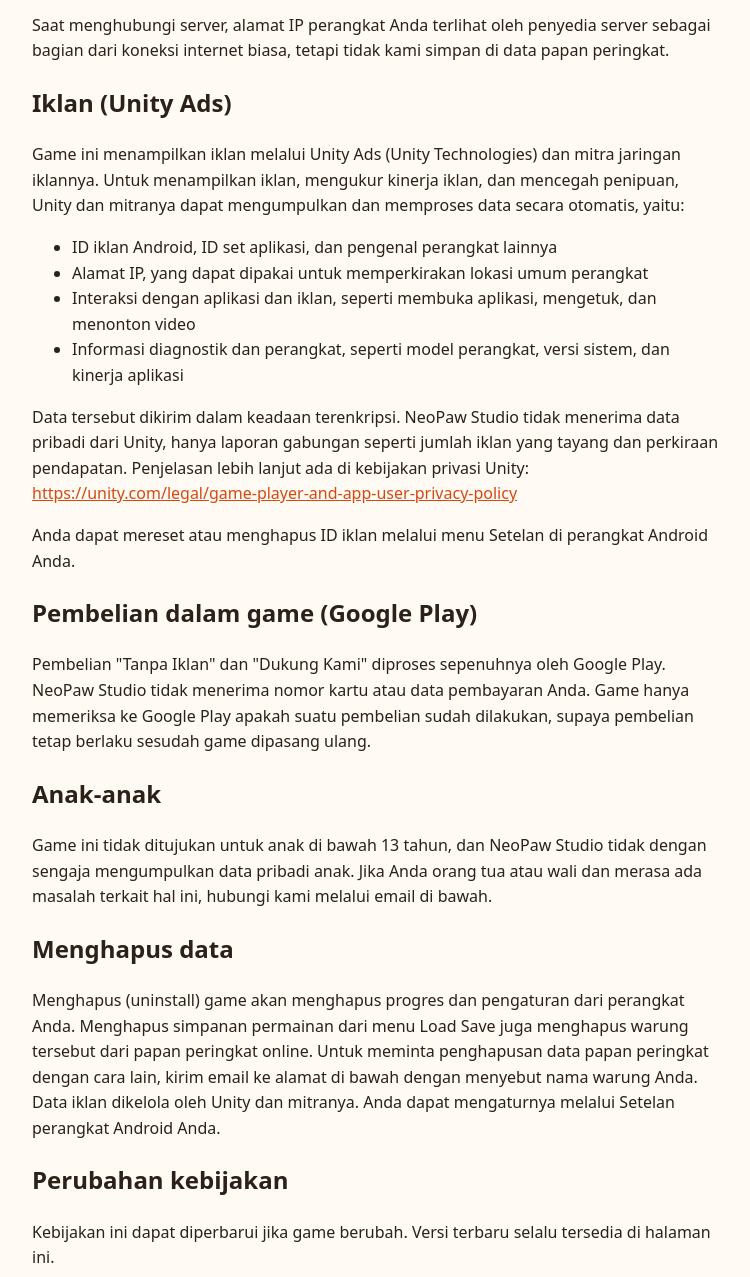
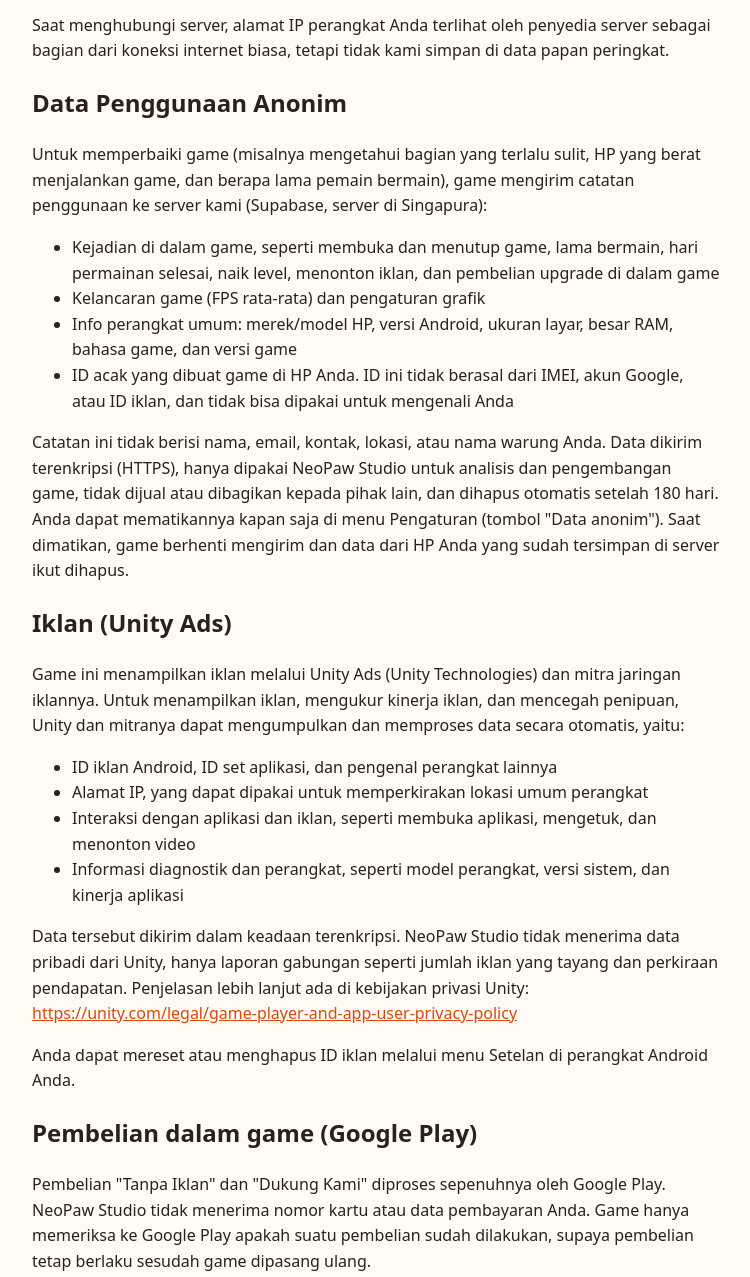
Before and after one commit to neopawstudio/neopawstudio.github.io, a plain HTML site: page privasi.html in a window 1280 px wide. Shown: the part 841-2118 px from the top of the page, without its empty margins (264-1014 px from the left). Drawn offline with Linux system fonts and the light colour scheme.

Commit message:
Kebijakan privasi: tambah bagian Data Penggunaan Anonim (8 Nov)

```diff
--- a/privasi.html
+++ b/privasi.html
@@ -26,7 +26,7 @@
 <main>
 <p><a href="./">&larr; NeoPaw Studio</a></p>
 <h1>Kebijakan Privasi Warung Life Simulator</h1>
-<p>Berlaku sejak 5 November 2026 (pembaruan: penyedia iklan berganti menjadi Unity Ads)</p>
+<p>Berlaku sejak 8 November 2026 (pembaruan: bagian Data Penggunaan Anonim)</p>
 <p>Warung Life Simulator (&quot;game&quot;) dibuat oleh NeoPaw Studio. Halaman ini menjelaskan data apa saja yang terkait dengan game ini dan bagaimana data tersebut digunakan.</p>
 <h2>Data yang disimpan di perangkat Anda</h2>
 <p>Progres permainan dan pengaturan disimpan di perangkat Anda. Game ini tidak meminta akun, nama asli, nomor telepon, kontak, foto, atau lokasi tepat Anda.</p>
@@ -39,6 +39,15 @@
 </ul>
 <p>Data dikirim terenkripsi (HTTPS) dan hanya dipakai untuk menampilkan papan peringkat. Nama warung dan jumlah pembeli dapat dilihat pemain lain. Jangan memakai nama asli, nomor telepon, atau informasi pribadi sebagai nama warung. Nama yang mengandung kata kasar ditolak otomatis, dan pemain dapat melaporkan nama yang tidak pantas; nama yang dilaporkan beberapa pemain disembunyikan dari papan. Kami tidak menjual atau membagikan data papan peringkat kepada pihak lain.</p>
 <p>Saat menghubungi server, alamat IP perangkat Anda terlihat oleh penyedia server sebagai bagian dari koneksi internet biasa, tetapi tidak kami simpan di data papan peringkat.</p>
+<h2>Data Penggunaan Anonim</h2>
+<p>Untuk memperbaiki game (misalnya mengetahui bagian yang terlalu sulit, HP yang berat menjalankan game, dan berapa lama pemain bermain), game mengirim catatan penggunaan ke server kami (Supabase, server di Singapura):</p>
+<ul>
+<li>Kejadian di dalam game, seperti membuka dan menutup game, lama bermain, hari permainan selesai, naik level, menonton iklan, dan pembelian upgrade di dalam game</li>
+<li>Kelancaran game (FPS rata-rata) dan pengaturan grafik</li>
+<li>Info perangkat umum: merek/model HP, versi Android, ukuran layar, besar RAM, bahasa game, dan versi game</li>
+<li>ID acak yang dibuat game di HP Anda. ID ini tidak berasal dari IMEI, akun Google, atau ID iklan, dan tidak bisa dipakai untuk mengenali Anda</li>
+</ul>
+<p>Catatan ini tidak berisi nama, email, kontak, lokasi, atau nama warung Anda. Data dikirim terenkripsi (HTTPS), hanya dipakai NeoPaw Studio untuk analisis dan pengembangan game, tidak dijual atau dibagikan kepada pihak lain, dan dihapus otomatis setelah 180 hari. Anda dapat mematikannya kapan saja di menu Pengaturan (tombol &quot;Data anonim&quot;). Saat dimatikan, game berhenti mengirim dan data dari HP Anda yang sudah tersimpan di server ikut dihapus.</p>
 <h2>Iklan (Unity Ads)</h2>
 <p>Game ini menampilkan iklan melalui Unity Ads (Unity Technologies) dan mitra jaringan iklannya. Untuk menampilkan iklan, mengukur kinerja iklan, dan mencegah penipuan, Unity dan mitranya dapat mengumpulkan dan memproses data secara otomatis, yaitu:</p>
 <ul>
@@ -54,7 +63,7 @@
 <h2>Anak-anak</h2>
 <p>Game ini tidak ditujukan untuk anak di bawah 13 tahun, dan NeoPaw Studio tidak dengan sengaja mengumpulkan data pribadi anak. Jika Anda orang tua atau wali dan merasa ada masalah terkait hal ini, hubungi kami melalui email di bawah.</p>
 <h2>Menghapus data</h2>
-<p>Menghapus (uninstall) game akan menghapus progres dan pengaturan dari perangkat Anda. Menghapus simpanan permainan dari menu Load Save juga menghapus warung tersebut dari papan peringkat online. Untuk meminta penghapusan data papan peringkat dengan cara lain, kirim email ke alamat di bawah dengan menyebut nama warung Anda. Data iklan dikelola oleh Unity dan mitranya. Anda dapat mengaturnya melalui Setelan perangkat Android Anda.</p>
+<p>Menghapus (uninstall) game akan menghapus progres dan pengaturan dari perangkat Anda. Menghapus simpanan permainan dari menu Load Save juga menghapus warung tersebut dari papan peringkat online. Data penggunaan anonim dapat dihapus dengan mematikan &quot;Data anonim&quot; di Pengaturan. Untuk meminta penghapusan data papan peringkat dengan cara lain, kirim email ke alamat di bawah dengan menyebut nama warung Anda. Data iklan dikelola oleh Unity dan mitranya. Anda dapat mengaturnya melalui Setelan perangkat Android Anda.</p>
 <h2>Perubahan kebijakan</h2>
 <p>Kebijakan ini dapat diperbarui jika game berubah. Versi terbaru selalu tersedia di halaman ini.</p>
 <h2>Hubungi kami</h2>
```
